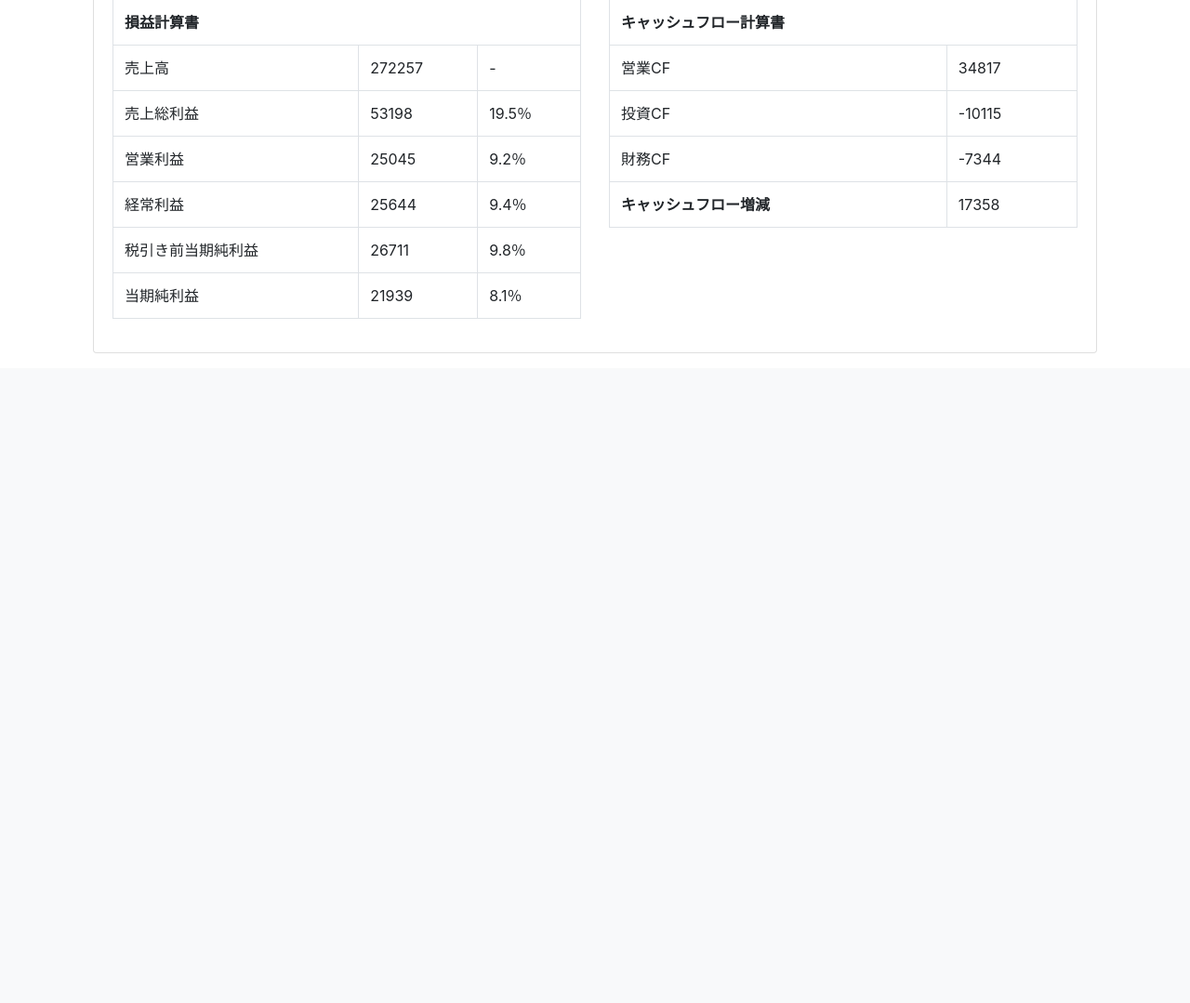
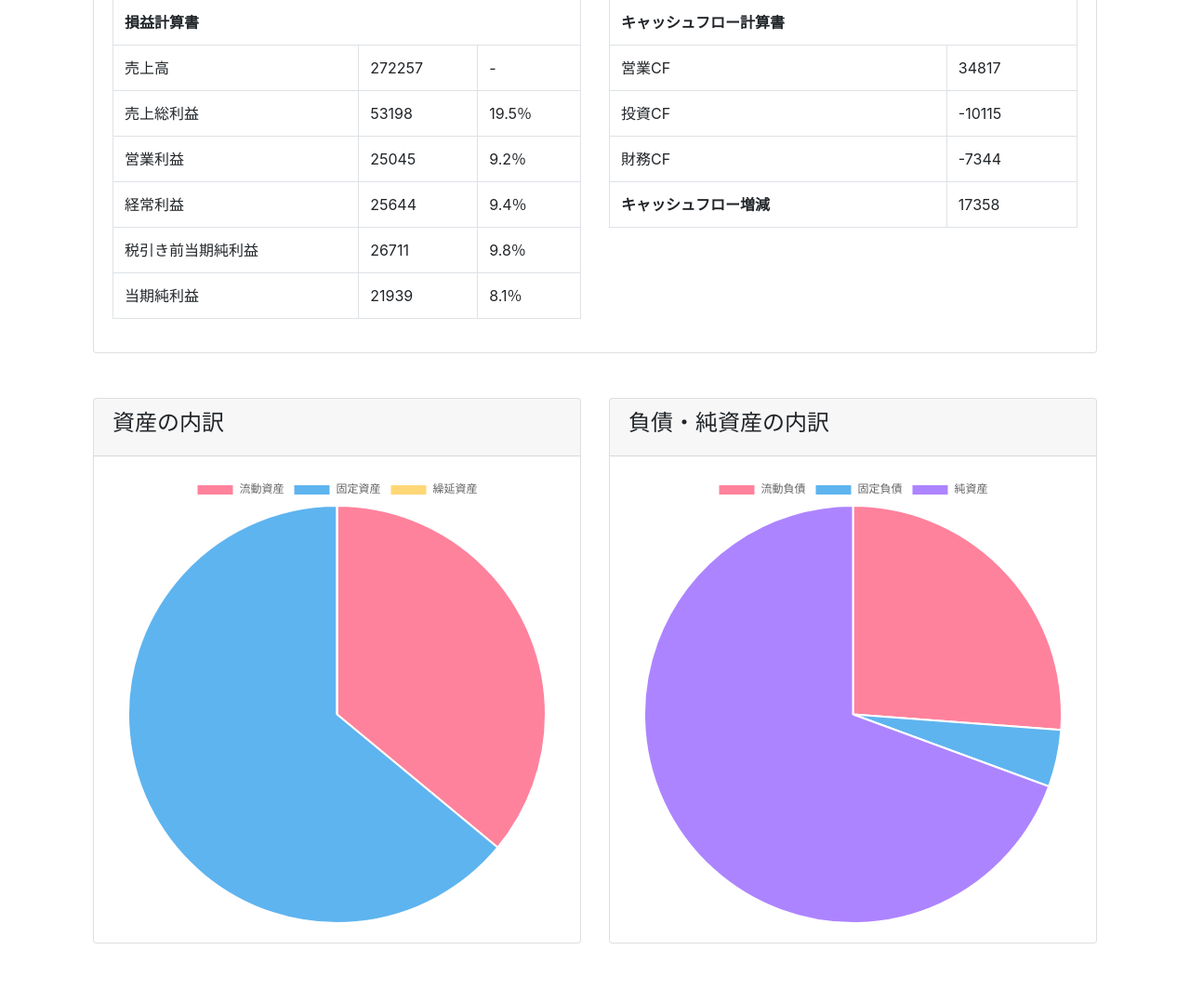
Before and after one commit to YudaiShiratori/finance, a Django app: page /fstatement_datail/1 in a window 1280 px wide. Shown: the part 581-1660 px from the top of the page at 93% size. Before the commit the page ends 961 px from the top, so only its background shows below. Run offline with Django 3.2, Linux system fonts and the light colour scheme; data comes from the database, SQL or seed files in the repository; some libraries are stand-ins or nearby versions.

Commit message:
make Pie_chart

```diff
--- a/templates/finchart/fstatement_detail.html
+++ b/templates/finchart/fstatement_detail.html
@@ -129,6 +129,63 @@
                 </div>
             <div>
         </div>
+        <br><br>
+        <div class="row">
+            <div class="col-md-6">
+                <div class="card">
+                    <div class="card-header d-flex align-items-center">
+                        <h3 class="h4">資産の内訳</h3>
+                    </div>
+                    <div class="card-body">
+                        <canvas id="pie_assets" width="400" height="400" />
+                        <script>
+                            var ctx = document.getElementById('pie_assets')
+                            var data_current_assets = '{{object.bs_current_assets}}';
+                            var data_fixed_assets = '{{object.bs_fixed_assets}}';
+                            var data_deferred_assets = '{{object.bs_deferred_aseets}}';
+                            var pie_assets = new Chart(ctx,{
+                                    type: 'pie',
+                                    data: {
+                                        labels: ['流動資産','固定資産','繰延資産'],
+                                        datasets: [{
+                                            backgroundColor: ['rgba(255, 99, 132, 0.8)','rgba(54, 162, 235, 0.8)','rgba(255, 206, 86, 0.8)'],
+                                            data: [data_current_assets, data_fixed_assets,data_deferred_assets]
+                                        }]
+                                    },
+                                }
+                            )
+                        </script>
+                    </div>
+                </div>
+            </div>
+            <div class="col-md-6">
+                <div class="card">
+                    <div class="card-header d-flex align-items-center">
+                        <h3 class="h4">負債・純資産の内訳</h3>
+                    </div><!--card header-->
+                    <div class="card-body">
+                        <canvas id="pie_liabilities" width="400" height="400"></canvas>
+                        <script>
+                            var ctx = document.getElementById('pie_liabilities');
+                            var data_current_liabilities = '{{object.bs_current_liabilities}}';
+                            var data_fixed_liabilities = '{{object.bs_fixed_liabilities}}';
+                            var data_net_assets = '{{object.bs_net_assets}}';
+                            var pie_liabilities = new Chart(ctx, {
+                                type: 'pie',
+                                data: {
+                                    labels: ['流動負債','固定負債','純資産'],
+                                    datasets: [{
+                                        backgroundColor: ['rgba(255, 99, 132, 0.8)','rgba(54, 162, 235, 0.8)','rgba(153, 102, 255, 0.8)'],
+                                        data: [data_current_liabilities, data_fixed_liabilities,data_net_assets]
+                                    }]
+                                },
+                            });
+                        </script>
+                    </div>
+                </div>
+            </div>
+        </div>
+        <br><br>
     </div>
 </section>
 {% endblock %}
```
